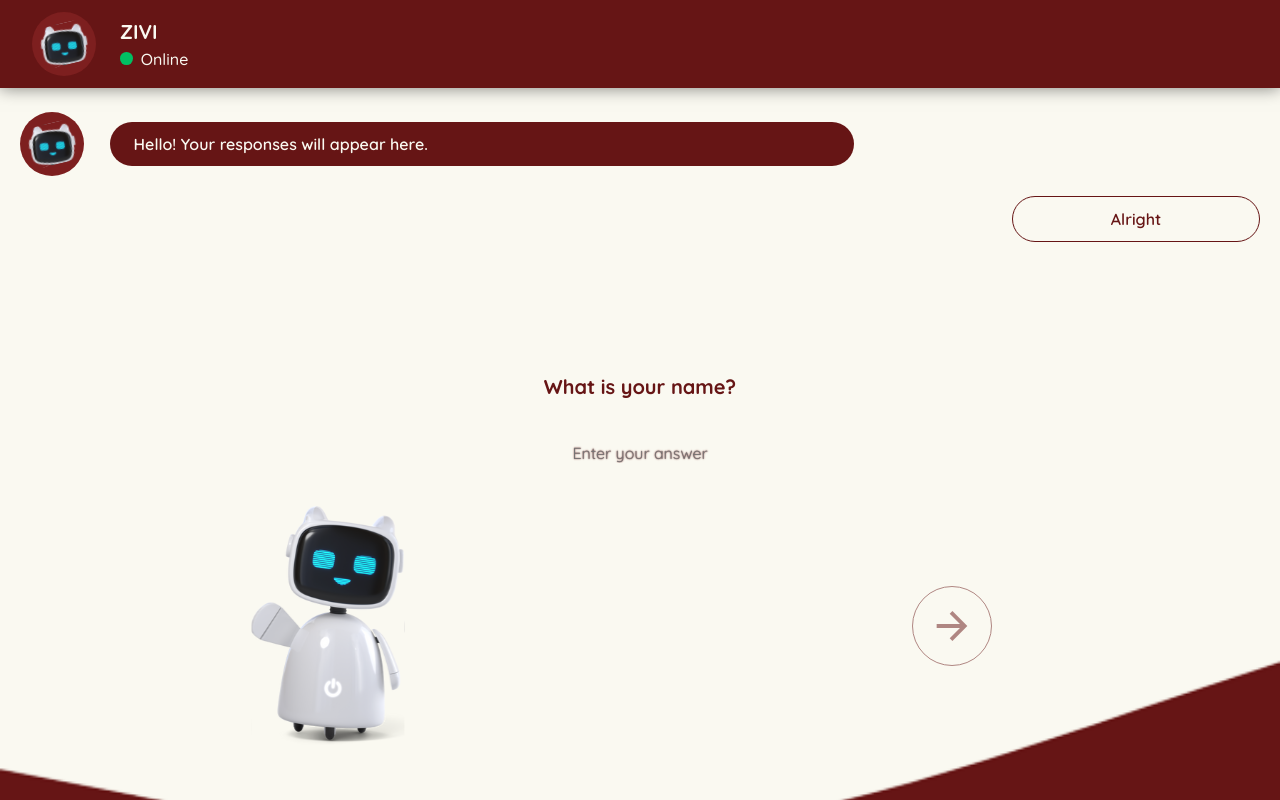
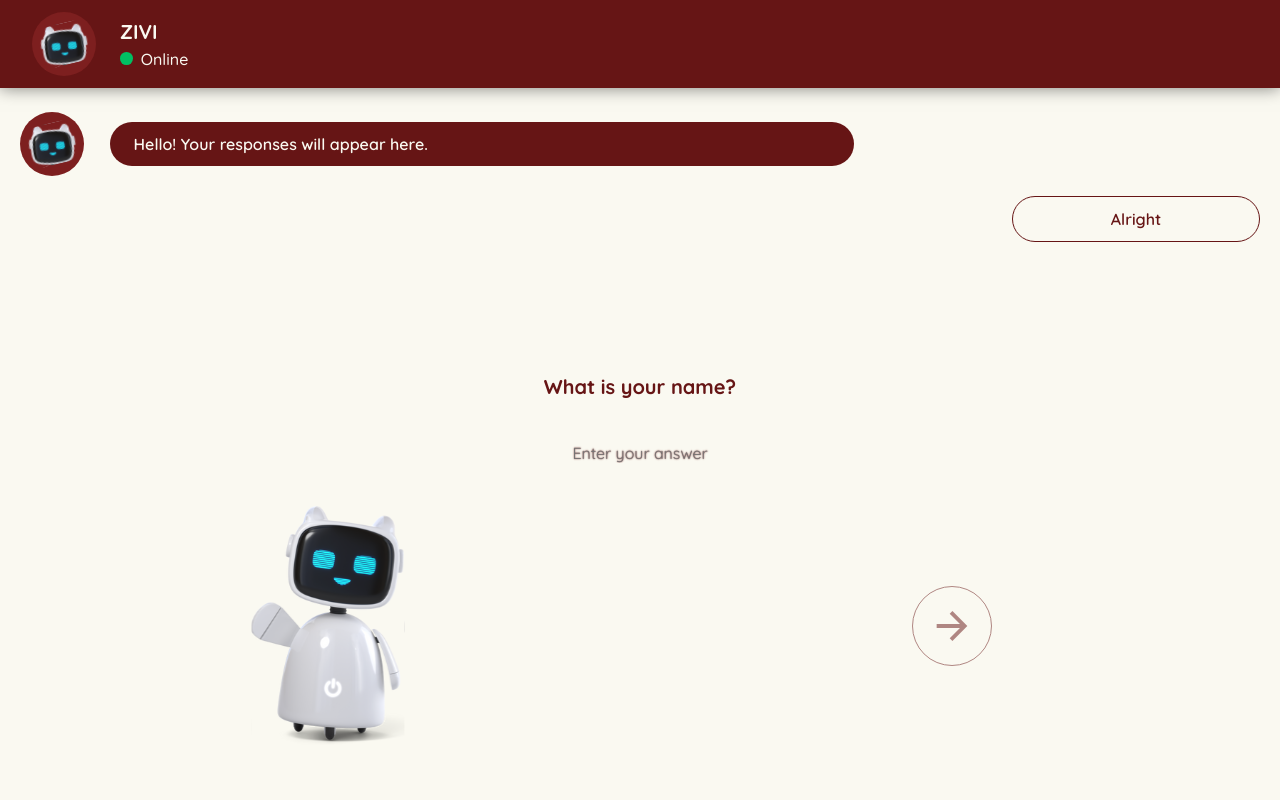
Before and after one commit to sidtohan/code-to-give-2023-team9-frontend, a React (Create React App) app: page /chat in a window 1280 px wide. Built offline with nearby package versions, Linux system fonts and the light colour scheme.

Commit message:
Fix: fixed a small issue in overflow scroll

```diff
--- a/src/css/Chat.css
+++ b/src/css/Chat.css
@@ -3,6 +3,7 @@
     display: flex;
     flex-direction: column;
     justify-content: space-between;
+    overflow: scroll;
 }
 *{
     box-sizing: border-box;
--- a/src/css/ChatForm.css
+++ b/src/css/ChatForm.css
@@ -7,17 +7,13 @@
     align-items: center;
     width: 100%;
     min-height: 60vh;
-    background-color: var(--secondary);
-    background: url("../assets/curve.png");
-    background-size: cover;
-    background-position: center 15rem;
-    background-repeat: no-repeat;
 }
 .chat-form-bot{
     position: relative;
     display: flex;
     width: 100%;
     height: 100%;
+    justify-self: flex-end;
 }
 .chat-form-bot > img{
     display: block;
@@ -157,3 +153,15 @@ input[type="range"] {
     border: none;
     background: transparent;
   }
+
+  @media(max-height: 745px) {
+    .chat-form-bot > img{
+        max-height: 12rem;
+    }
+  }
+
+  @media (max-height: 680px){
+    .chat-form-bot > img{
+        max-height: 11rem;
+    }
+  }
--- a/src/css/index.css
+++ b/src/css/index.css
@@ -21,4 +21,5 @@ body {
   margin: 0;
   height:100vh;
   background-color: var(--secondary);
+  overflow: auto !important;
 }
```
